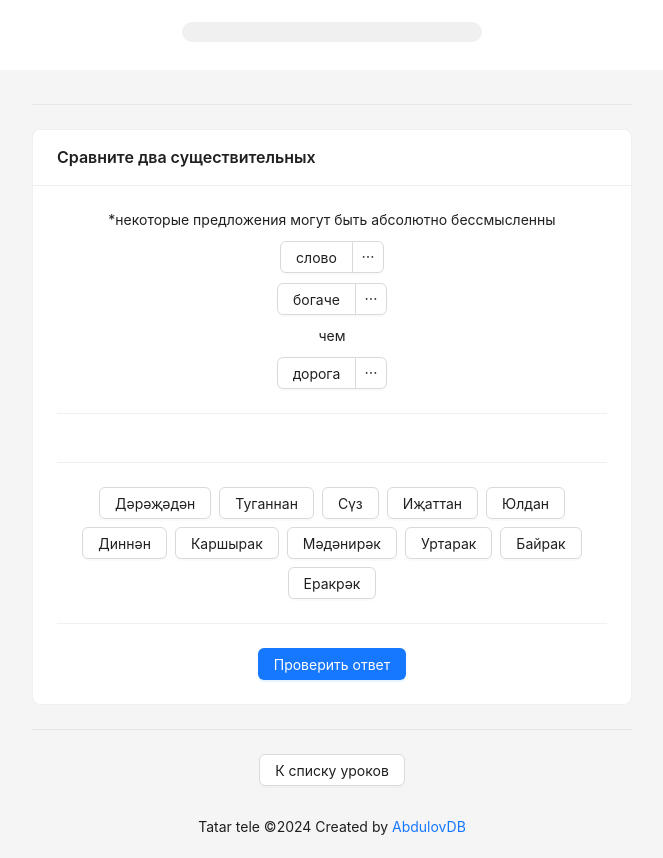
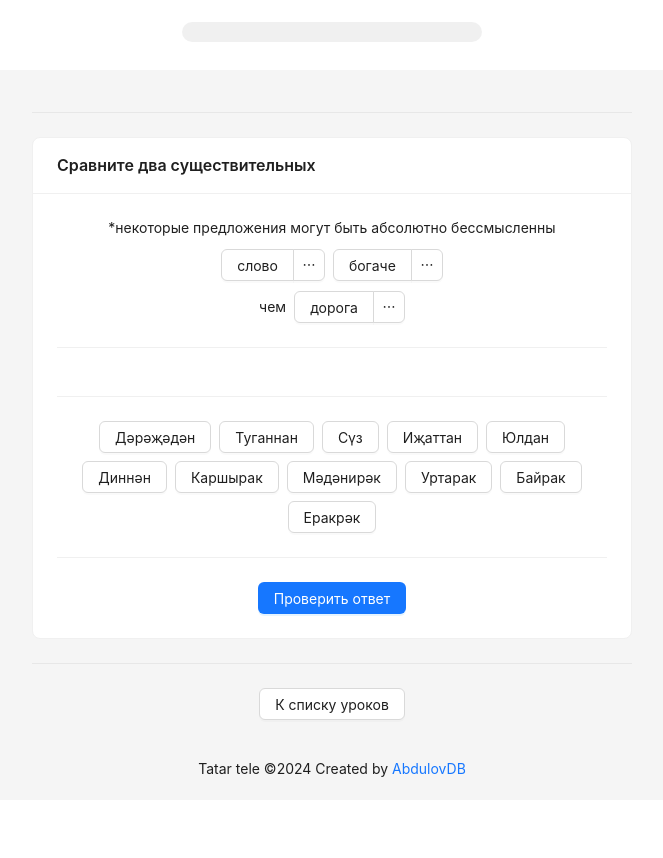
Before and after one commit to DaniilAbdulov/tatar-tele, a React (Create React App) app: page /thirth in a window 1280 px wide. Shown: the whole page, without its empty margins (308-971 px from the left). After the commit the page ends 800 px from the top, so only its background shows below. Built offline with nearby package versions, Linux system fonts and the light colour scheme.

Commit message:
bug fixes

```diff
--- a/src/components/ThithLesson/Content/AdjectiveTask.jsx
+++ b/src/components/ThithLesson/Content/AdjectiveTask.jsx
@@ -2,7 +2,7 @@ import React from 'react';
 import {observer} from 'mobx-react-lite';
 import {thirthLessonStore} from '../../../stores/components/ThirthLesson/ThirthLessonStore';
 import {SharedDropDown} from '../../shared/Lesson/Content/Task/SharedDropDown';
-import {Flex} from 'antd';
+import {Flex, Space} from 'antd';
 import Text from 'antd/es/typography/Text';
 
 export const AdjectiveTask = observer(() => {
@@ -21,11 +21,14 @@ export const AdjectiveTask = observer(() => {
       <span style={{textAlign: 'center'}}>
         *некоторые предложения могут быть абсолютно бессмысленны
       </span>
-
-      <SharedDropDown noun={trueTaskValue.noun} />
-      <SharedDropDown adjective={trueTaskValue.adjective} />
-      <Text>чем</Text>
-      <SharedDropDown noun={trueTaskValue.secondNoun} />
+      <Space>
+        <SharedDropDown noun={trueTaskValue.noun} />
+        <SharedDropDown adjective={trueTaskValue.adjective} />
+      </Space>
+      <Space>
+        <Text>чем</Text>
+        <SharedDropDown noun={trueTaskValue.secondNoun} />
+      </Space>
     </Flex>
   );
 });
```
